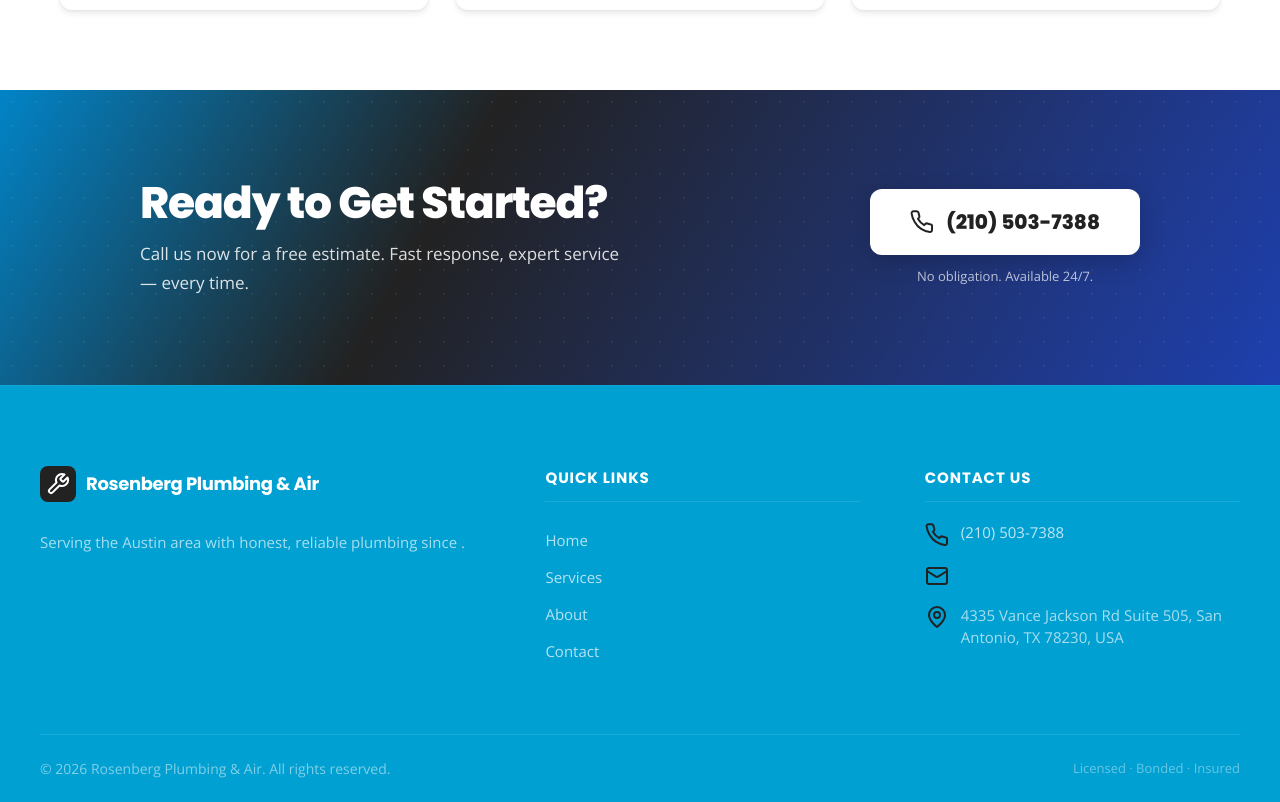
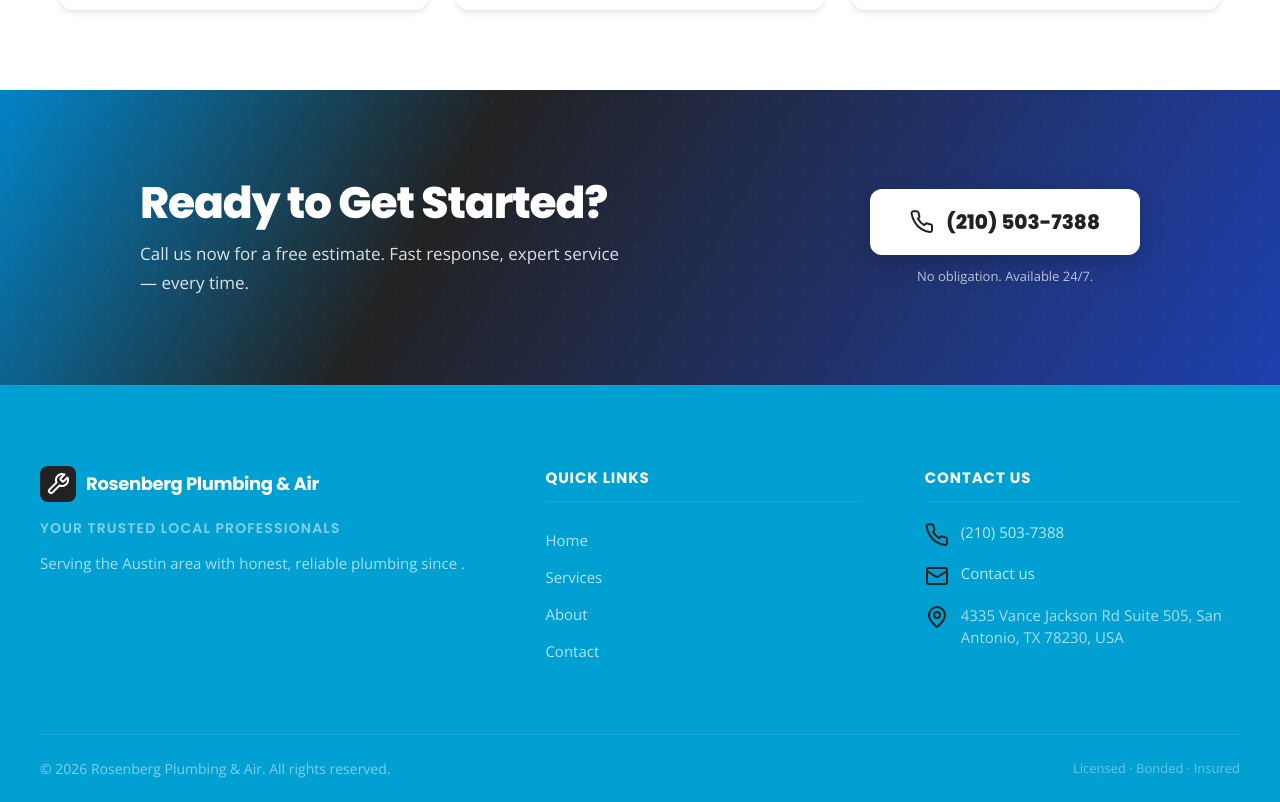
Before and after one commit to Sword0117/rosenberg-plumbing-air-3, a Next.js app: page /services in a window 1280 px wide. Shown: the part 1942-2744 px from the top of the page. Built offline with nearby package versions, Linux system fonts and the light colour scheme.

Commit message:
fix: make business fields optional

```diff
--- a/src/app/layout.tsx
+++ b/src/app/layout.tsx
@@ -21,7 +21,7 @@ const openSans = Open_Sans({
 
 export const metadata: Metadata = {
   title: config.business.name,
-  description: config.business.tagline,
+  description: config.business.tagline || config.business.name,
 };
 
 export default function RootLayout({ children }: { children: React.ReactNode }) {
--- a/src/template/components/Footer.tsx
+++ b/src/template/components/Footer.tsx
@@ -26,10 +26,10 @@ export default function Footer() {
             </span>
             <span className={styles.logoName}>{config.business.name}</span>
           </div>
-          <p className={styles.tagline}>{config.business.tagline}</p>
+          <p className={styles.tagline}>{config.business.tagline || "Your trusted local professionals"}</p>
           <p className={styles.description}>
             Serving the Austin area with honest, reliable plumbing since{" "}
-            {config.business.founded}.
+            {config.business.founded || ""}.
           </p>
         </div>
 
@@ -67,10 +67,10 @@ export default function Footer() {
                 {getIcon("envelope")}
               </span>
               <a
-                href={`mailto:${config.business.email}`}
+                href={config.business.email ? `mailto:${config.business.email || "Contact us"}` : "#"}
                 className={styles.contactLink}
               >
-                {config.business.email}
+                {config.business.email || "Contact us"}
               </a>
             </li>
             <li className={styles.contactItem}>
--- a/src/template/components/HeroSection.tsx
+++ b/src/template/components/HeroSection.tsx
@@ -25,7 +25,7 @@ export default function HeroSection() {
         <div className={styles.content}>
           <p className={styles.eyebrow}>
             <span className={styles.eyebrowDot} aria-hidden="true" />
-            Serving Austin Since {config.business.founded}
+            {config.business.founded ? `Serving you since ${config.business.founded}` : config.business.address}
           </p>
 
           <h1 className={styles.headline}>{config.hero.headline}</h1>
```
Also changed, not shown: src/template/types.ts (+7 -7 lines).
